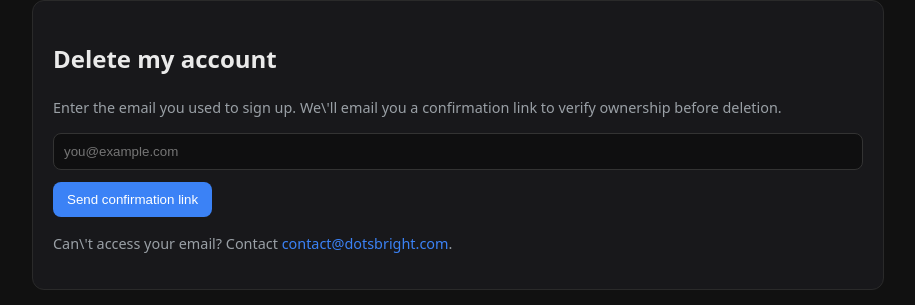
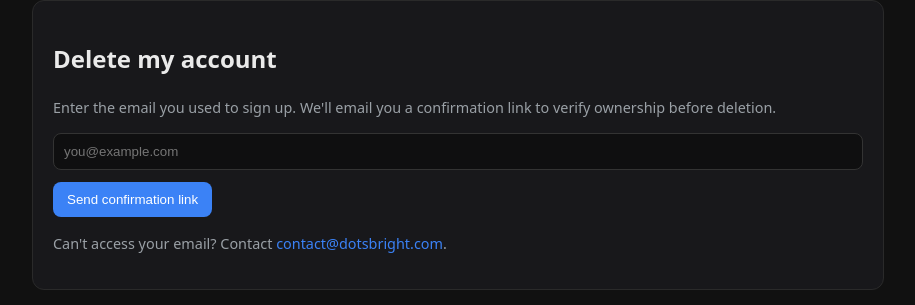
Before and after one commit to dotsbright/duolist_web, a Next.js app: page /delete-account in a window 1280 px wide. Shown: the part 140-445 px from the top of the page, without its empty margins (182-1097 px from the left). Built offline with nearby package versions, Linux system fonts and the light colour scheme.

Commit message:
Escaped quotes

```diff
--- a/app/delete-account/page.tsx
+++ b/app/delete-account/page.tsx
@@ -26,7 +26,7 @@ export default function DeleteAccount() {
   return (
     <div className="container">
       <h2>Delete my account</h2>
-      <p className="small">Enter the email you used to sign up. We\'ll email you a confirmation link to verify ownership before deletion.</p>
+      <p className="small">Enter the email you used to sign up. We'll email you a confirmation link to verify ownership before deletion.</p>
       <form onSubmit={onSubmit}>
         <input className="input" type="email" required placeholder="you@example.com" value={email} onChange={e=>setEmail(e.target.value)} />
         <div style={{ height: 12 }} />
@@ -34,7 +34,7 @@ export default function DeleteAccount() {
       </form>
       {status && <p className="success" style={{marginTop:12}}>{status}</p>}
       {error && <p className="error" style={{marginTop:12}}>{error}</p>}
-      <p className="small" style={{marginTop:16}}>Can\'t access your email? Contact <a href="mailto:contact@dotsbright.com">contact@dotsbright.com</a>.</p>
+      <p className="small" style={{marginTop:16}}>Can't access your email? Contact <a href="mailto:contact@dotsbright.com">contact@dotsbright.com</a>.</p>
     </div>
   );
 }
```
Also changed, not shown: public/app-icon.png (added).
